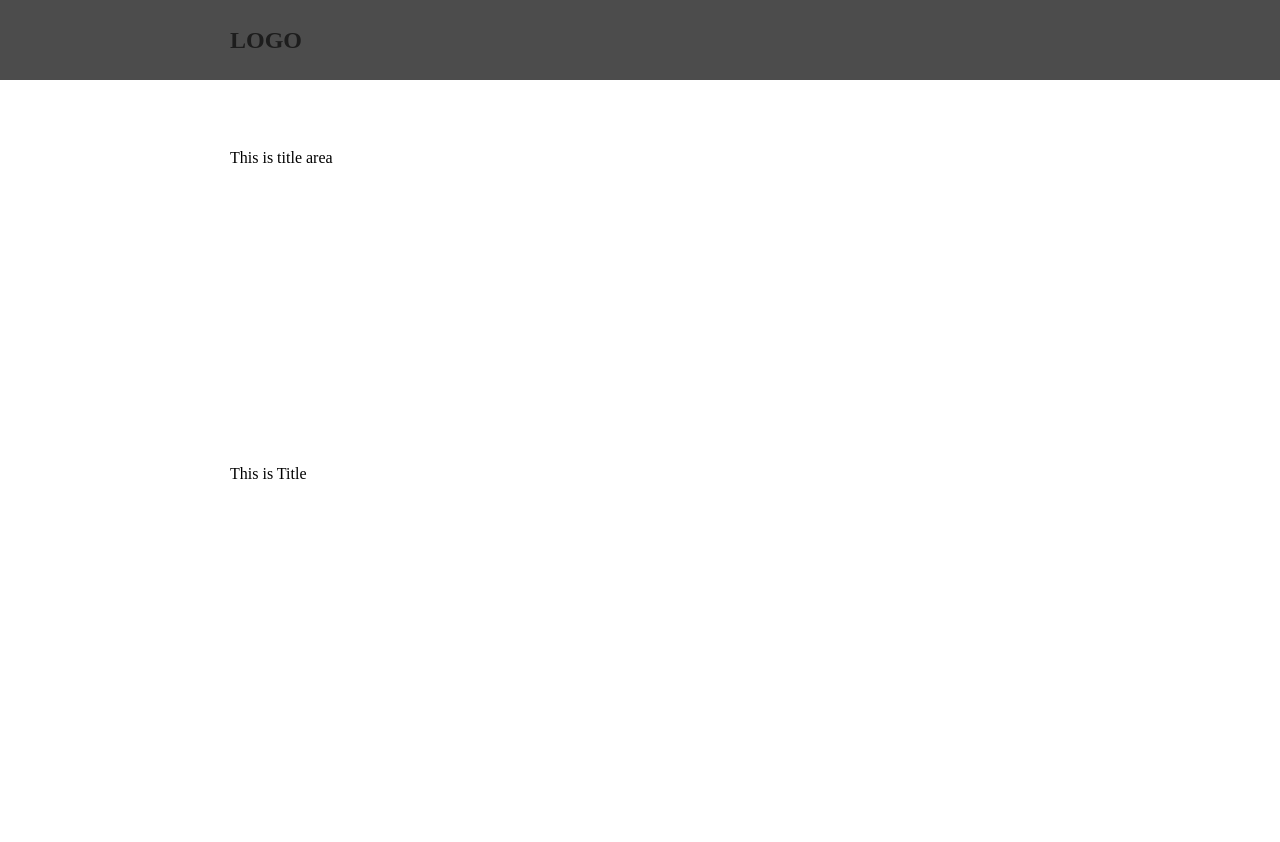
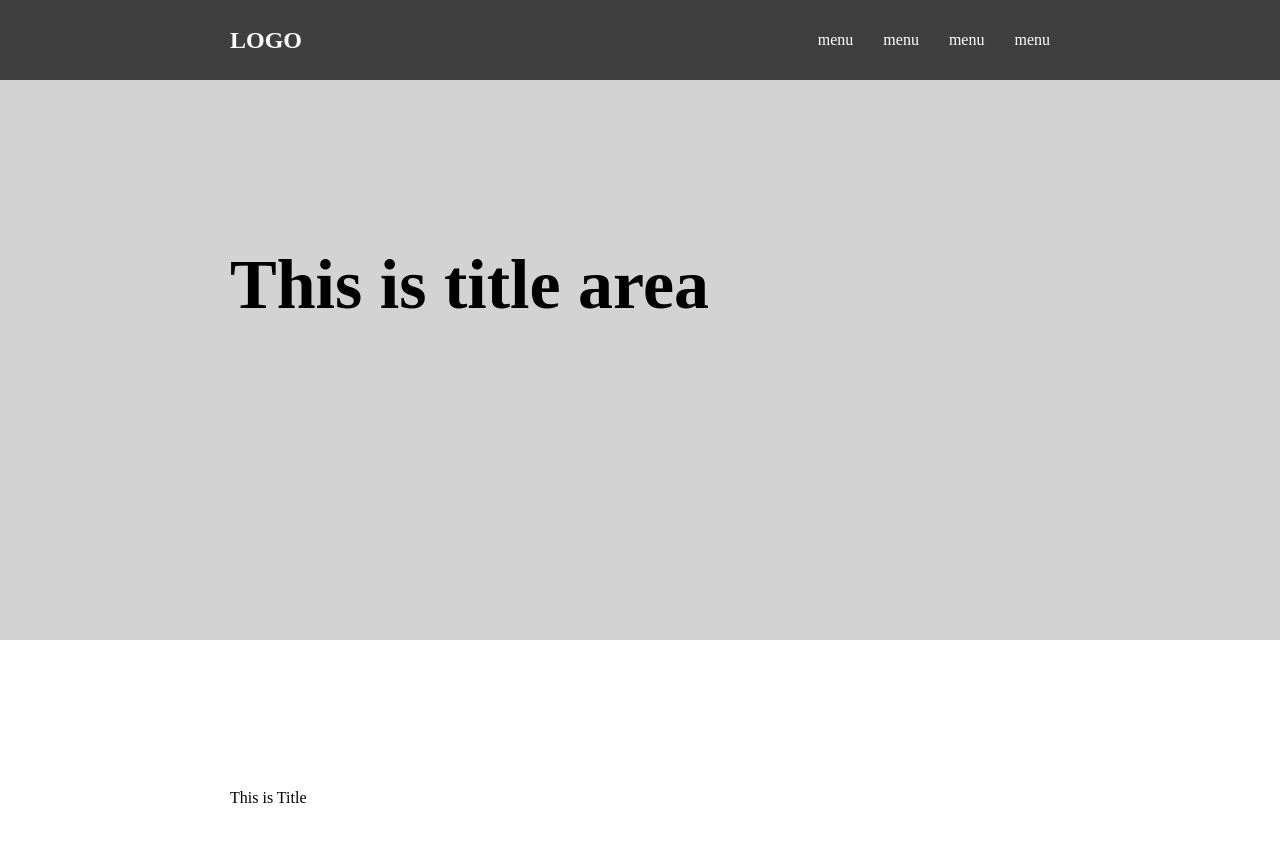
Before and after one commit to go4654/html_team, a plain HTML site: page index.html in a window 1280 px wide. Before the commit the page ends 800 px from the top, so only its background shows below. Drawn offline with Linux system fonts and the light colour scheme.

Commit message:
header,section css

```diff
--- a/css/components/header.css
+++ b/css/components/header.css
@@ -10,6 +10,11 @@ header {
   display: flex;
   justify-content: space-between;
   align-items: center;
+  box-sizing: border-box;
+}
+
+header a {
+  color: white;
 }
 
 .logo {
@@ -21,6 +26,6 @@ header {
   display: flex;
 }
 
-.menu {
+.menu_wrap li {
   margin-left: 30px;
 }
--- a/css/components/section_1.css
+++ b/css/components/section_1.css
@@ -1 +1,13 @@
 /* section_1 css */
+
+.section_1 {
+  height: 80vh;
+  box-sizing: border-box;
+  background-color: lightgray;
+}
+
+.section_1 h3 {
+  font-size: 70px;
+  font-weight: 700;
+  margin-top: 100px;
+}
```
